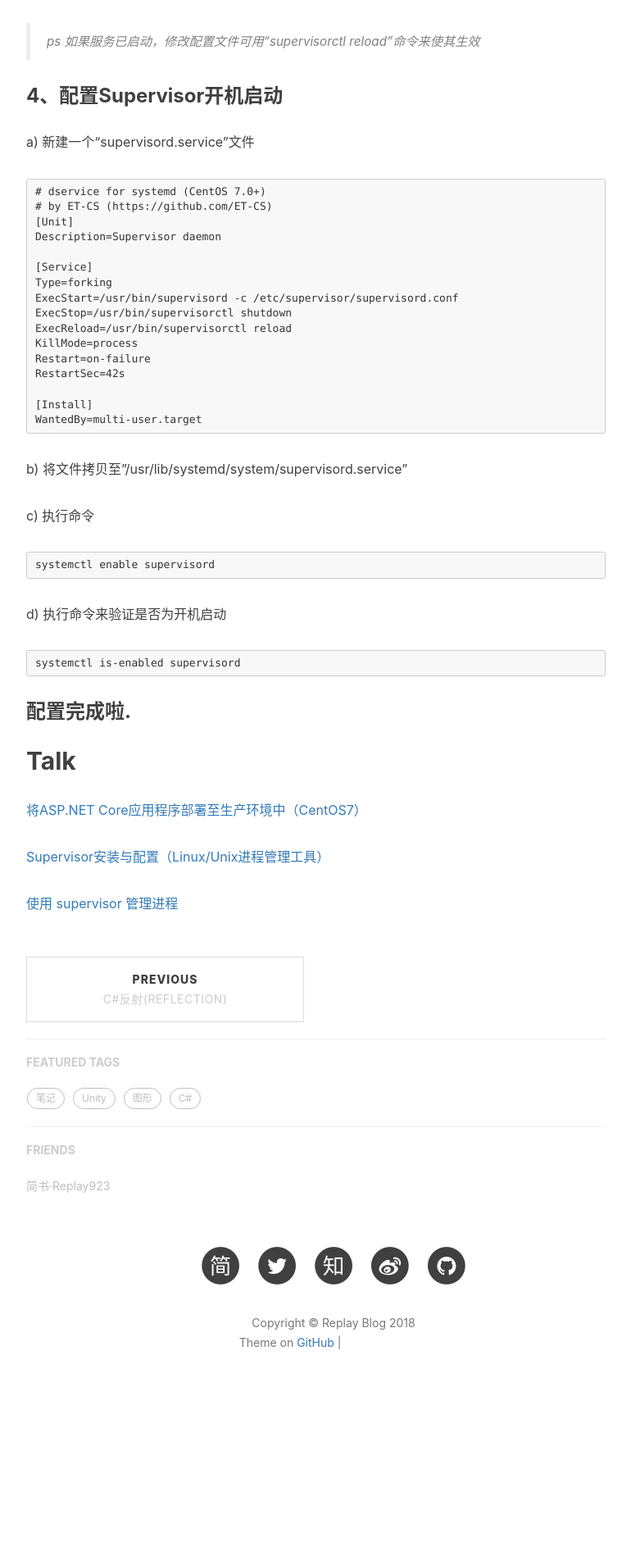
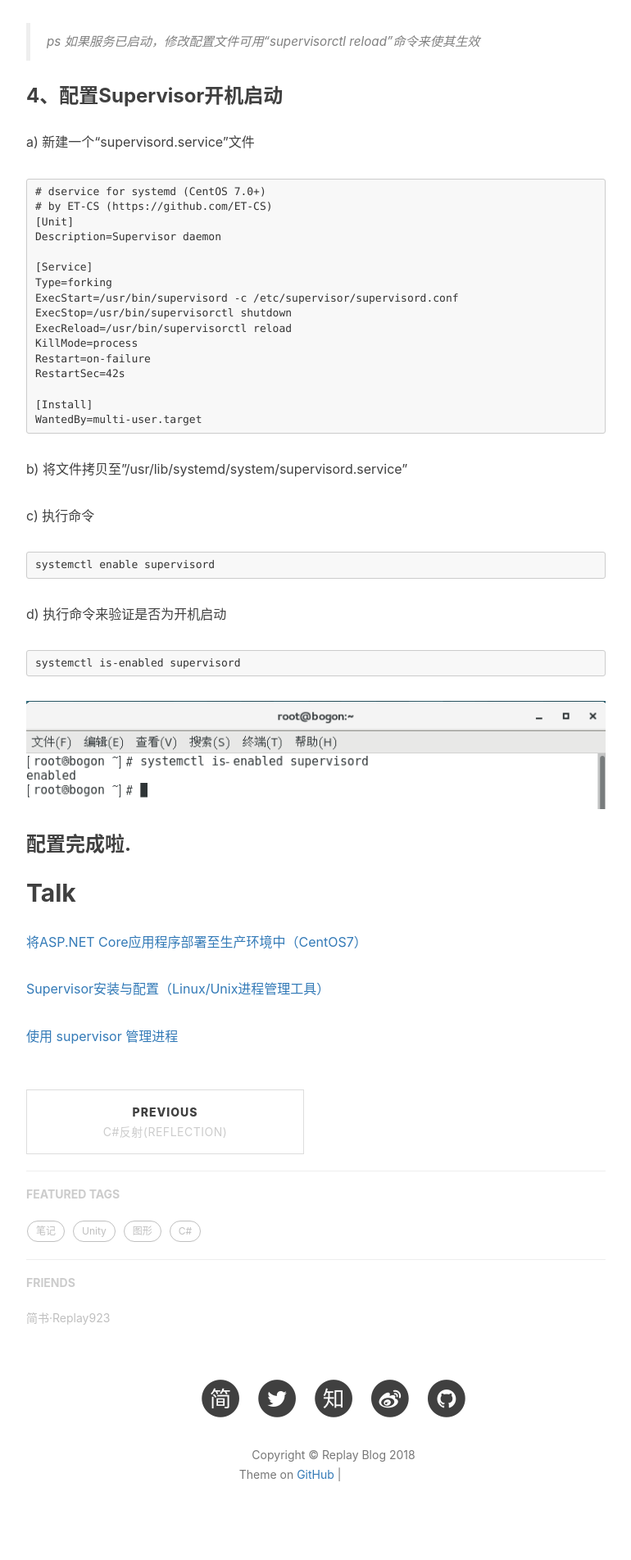
Before and after one commit to Replay923/Replay923.github.io, a Jekyll site: the page built from _posts/2021-8-31-Supervisor.md, in a window 1280 px wide. Shown: the part 2973-4876 px from the top of the page at 82% size, without its empty margins (233-1003 px from the left). Built offline with Jekyll 4.4.1, drawn with Linux system fonts in a browser that asks for light colours; nearby versions of some CDN libraries; comment, search, counter and statistics services are not loaded; before the commit the page ends 4715 px from its top, so only the background shows below that; grey boxes are pictures that could not be loaded.

Commit message:
修改文章 Supervisor

````diff
--- a/_posts/2021-8-31-Supervisor.md
+++ b/_posts/2021-8-31-Supervisor.md
@@ -118,6 +118,7 @@ d) 执行命令来验证是否为开机启动
 ```Shell
 systemctl is-enabled supervisord
 ```
+![](https://replay923.github.io/BlogResources/Supervisor/3.png)
 
 ### 配置完成啦.
 
````
